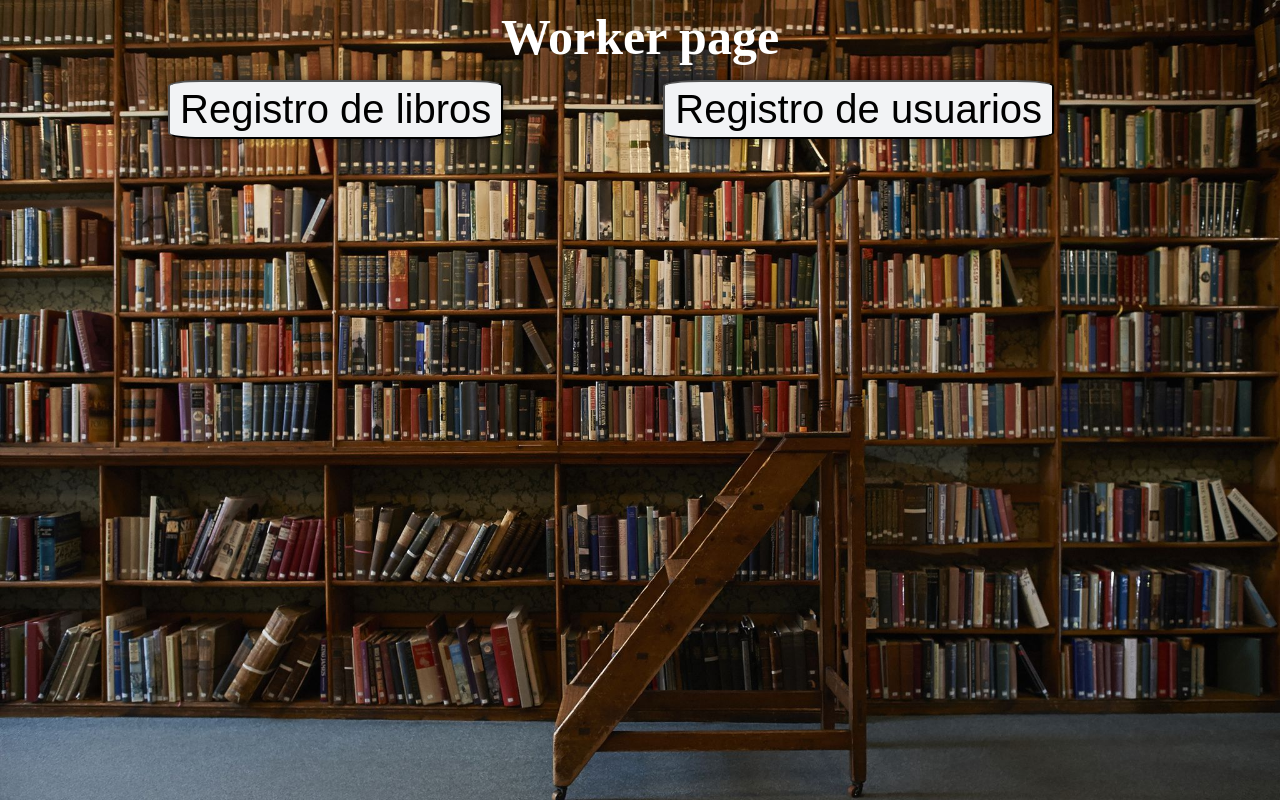
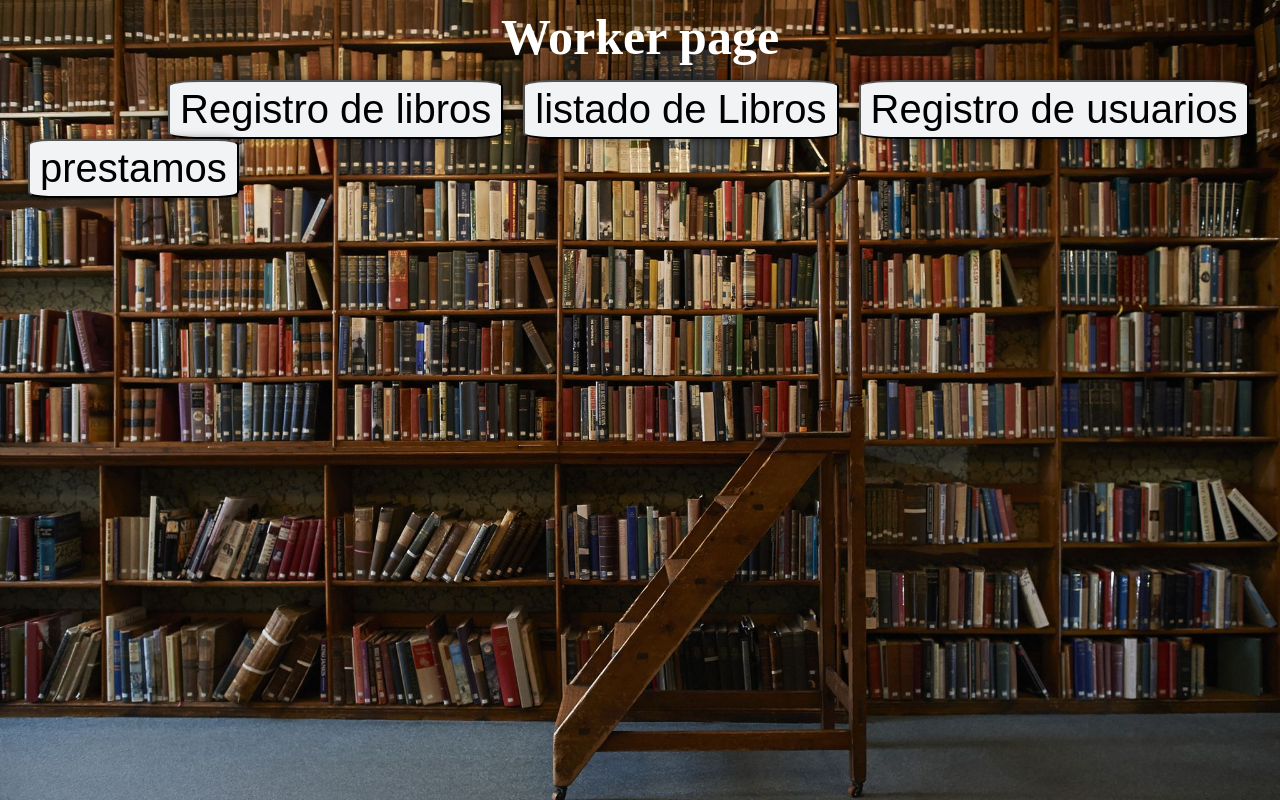
Before and after one commit to DiegoMartinez2094/Biblioteca_react, a React (Vite) app: page /WorkerPag in a window 1280 px wide. Built offline with nearby package versions, Linux system fonts and the light colour scheme.

Commit message:
feat: :sparkles: introduce a two new buttons to the worker page
this two new buttons are devices list and loans

```diff
--- a/src/Components/WorkerPag/WorkerPag.jsx
+++ b/src/Components/WorkerPag/WorkerPag.jsx
@@ -444,9 +444,17 @@ export default function WorkerPag() {
         Registro de libros
       </button>
 
-      <button id="inscLibro" onClick={toggleFormularioUsuario}>
+      <button id="inscLibro" style={{ marginLeft: "20px"}} onClick={toggleFormularioLibro}>
+      listado de Libros
+      </button>
+
+      <button id="inscLibro"  style={{ marginLeft: "20px"}} onClick={toggleFormularioUsuario}>
         Registro de usuarios
       </button>
+      <button id="inscLibro"  style={{ marginLeft: "20px"}} onClick={toggleFormularioLibro}>
+       prestamos
+      </button>
+
 
       {formularioLibroVisible && (
         <div id="container1">
```
